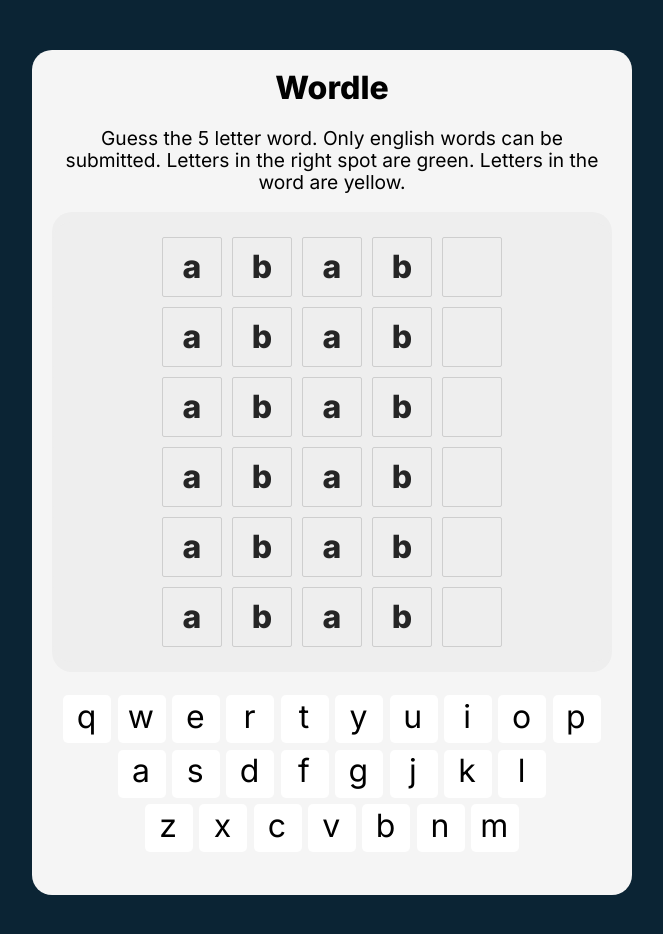
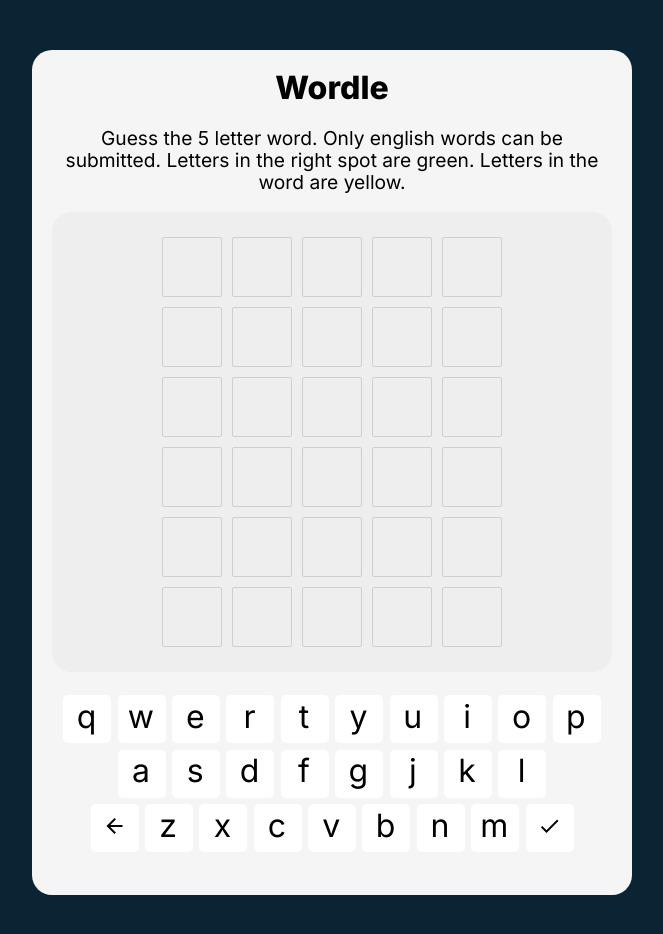
Before and after one commit to laetic/tenzies-js, a React app in the folder src/: page / in a window 1280 px wide. Shown: the top 934 px of the page, without its empty margins (308-971 px from the left). Built offline with nearby package versions, Linux system fonts and the light colour scheme.

Commit message:
Added icons for backspace and submit, no functionality

```diff
--- a/src/App.js
+++ b/src/App.js
@@ -12,7 +12,7 @@
     function initRows () {
         const rows = []
         for (let i = 0; i < 6; i++) {
-            rows.push({squares: initSquares(), letters: 'abab', squareNum: 5, player:false});
+            rows.push({squares: initSquares(), letters: '', squareNum: 5, player:false});
             if(i == 0)
                 rows[i].player = true;
         }
--- a/src/Grid.js
+++ b/src/Grid.js
@@ -5,7 +5,7 @@
 function Square(props) {
     return (
         <div className="grid--square">
-            <h1>{props.square.letter}</h1>
+            <h1>{props.square.letter.toUpperCase()}</h1>
         </div>
     )
 }
--- a/src/Keyboard.js
+++ b/src/Keyboard.js
@@ -3,9 +3,17 @@
 
 
 function Key (props) {
+    const backspace = props.char === "!";
+    const submit = props.char ==="@";
+    const styles = backspace || submit ? "material-icons" : "";
+
     return (
-        <button className="keyboard--key" onClick={() => props.addLetter(props.char)}>
-            {props.char}
+        <button className={`keyboard--key ${styles}`} onClick={() => props.addLetter(props.char)}>
+            <h4 className = {styles}>
+                {backspace ? "arrow_back" :
+                submit ? "check" :
+                    props.char}
+                </h4>
         </button>
     )
 }
@@ -19,7 +27,7 @@
 }
 
 export default function Keyboard (props) {
-    const letterRows = ["qwertyuiop","asdfgjkl","zxcvbnm"]
+    const letterRows = ["qwertyuiop","asdfgjkl","!zxcvbnm@"]
     //console.log(props)
     return (
         <div className="keyboard">
--- a/src/style.css
+++ b/src/style.css
@@ -1,5 +1,6 @@
 @import url('https://fonts.googleapis.com/css2?family=Inter:wght@300;400;600;800&display=swap');
 @import url('https://fonts.googleapis.com/icon?family=Material+Icons+Outlined');
+@import url("https://fonts.googleapis.com/icon?family=Material+Icons");
 
 * {
     box-sizing: border-box;
@@ -13,6 +14,13 @@
 h1 {
     font-family: Inter;
     margin:0 0;
+    text-align: center;
+}
+
+h4 {
+    font-family: Inter;
+    margin:0 0;
+    font-weight:400;
     text-align: center;
 }
 
```
